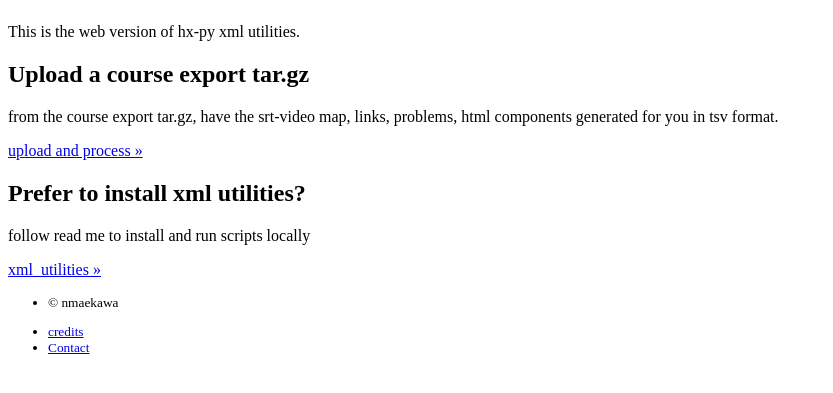
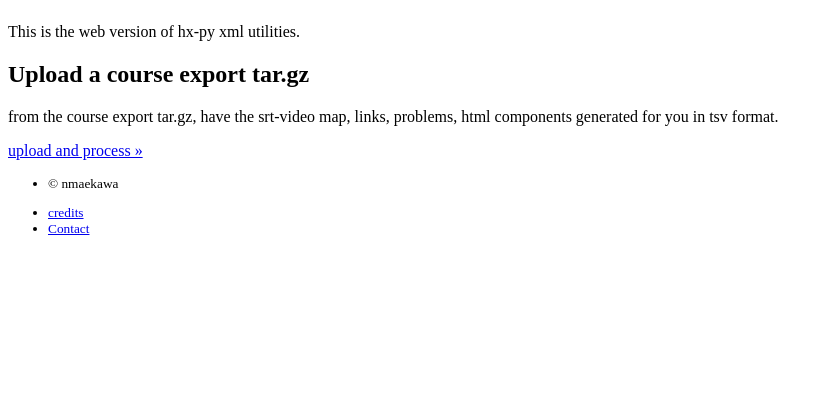
Before and after one commit to nmaekawa/hxarc, a Flask app: template hxarc/templates/public/home.html in a window 1280 px wide. Shown: the part 138-531 px from the top of the page, without its empty margins (0-833 px from the left). Run offline with Flask 2, Linux system fonts and the light colour scheme; the template is opened without the code that fills it, so the values that code supplies are empty; parts of the project's set-up code (start-up, migrations or seed data) failed here and were passed over.

Commit message:
remove link to colin's git repo

```diff
--- a/hxarc/__init__.py
+++ b/hxarc/__init__.py
@@ -2,4 +2,4 @@
 
 __author__ = 'nmaekawa'
 __email__ = "nmaekawa@g.harvard.edu"
-__version__ = '0.2.1'
+__version__ = '0.2.2'
--- a/hxarc/templates/public/home.html
+++ b/hxarc/templates/public/home.html
@@ -18,13 +18,6 @@
       <p><a class="btn btn-default" href="{{ url_for('upload.upload')
           }}">upload and process &raquo;</a></p>
     </div>
-    <div class="col-lg-6">
-      <h2><i class="fa fa-file-code-o"></i> Prefer to install xml utilities?</h2>
-      <p>follow read me to install and run scripts locally</p>
-      <p><a
-          href="https://github.com/Colin-Fredericks/hx-py/tree/master/XML_utilities"
-          class="btn btn-default">xml_utilities &raquo;</a></p>
-   </div>
   </div><!-- /.row -->
 </div>
 {% endblock %}
```
